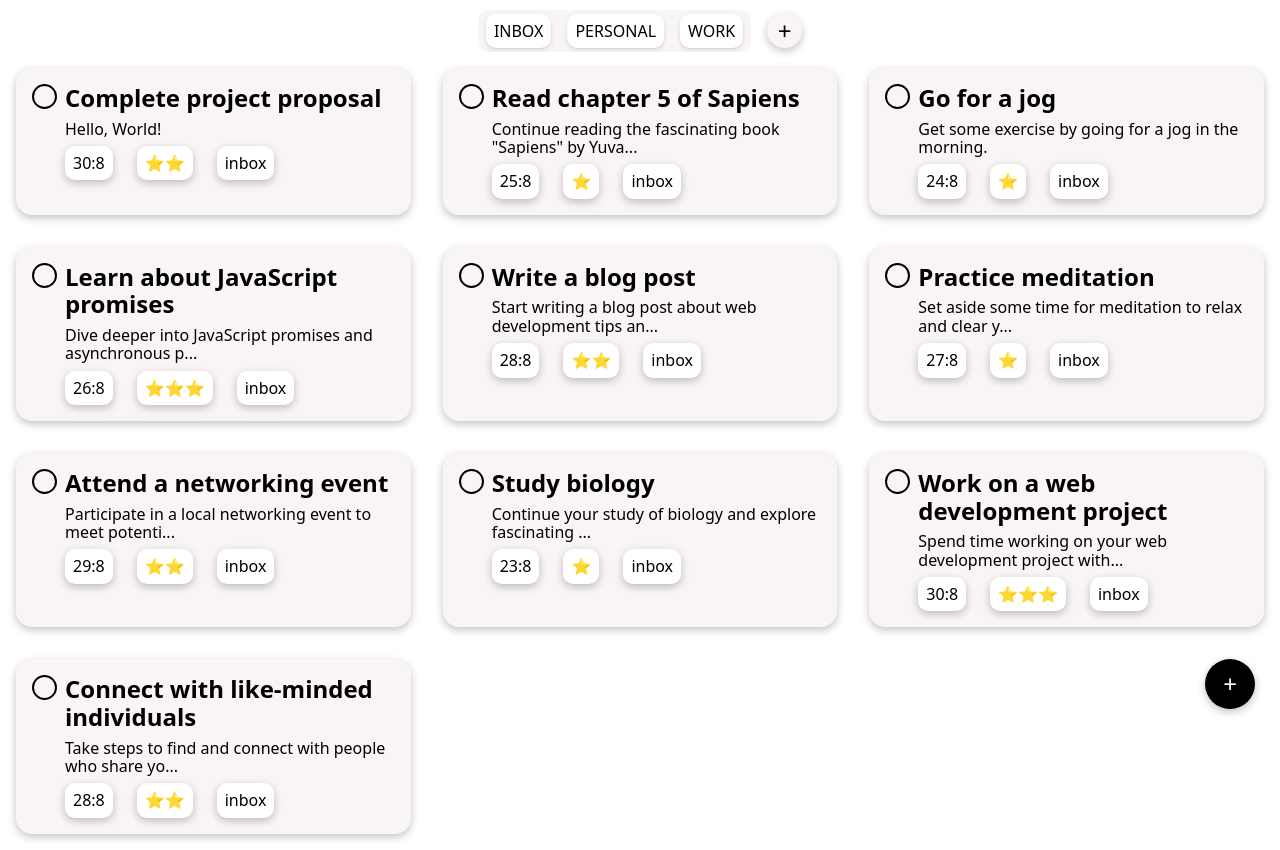
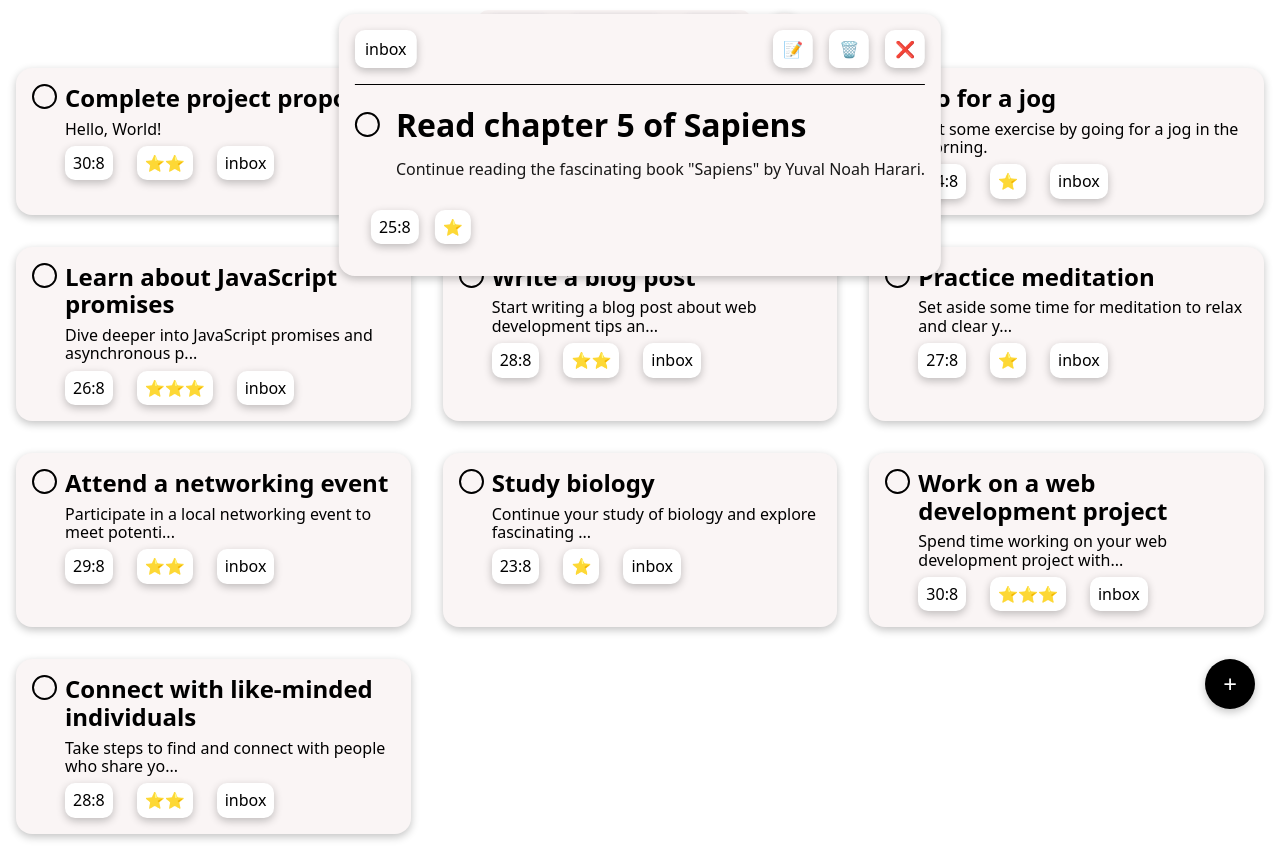
Before and after one commit to shravzzv/ODIN-Todo-list-project, a website built with webpack: page dist/index.html in a window 1280 px wide. Both pictures are taken after a click on the element 639 px from the left and 207 px from the top of the page. Shown: the part 66-916 px from the top of the page. Built offline with nearby package versions, Linux system fonts and the light colour scheme.

Commit message:
feat: Expand default todos on click

```diff
--- a/src/components/largeTodo.js
+++ b/src/components/expandedTodo.js
@@ -1,6 +1,6 @@
-const LargeTodo = ({ title, desc, due, priority, list }) => {
+const ExpandedTodo = ({ title, desc, due, priority, list }) => {
   const element = document.createElement('div')
-  element.className = 'largeTodo'
+  element.className = 'expTodo'
 
   const header = document.createElement('header')
 
@@ -66,4 +66,4 @@ const LargeTodo = ({ title, desc, due, priority, list }) => {
   return element
 }
 
-export default LargeTodo
+export default ExpandedTodo
--- a/src/index.js
+++ b/src/index.js
@@ -9,6 +9,7 @@ import Todos from './components/todos'
 import NewListModal from './components/newListModal'
 import NewTodoModal from './components/newTodoModal'
 import ShortTodo from './components/shortTodo'
+import ExpandedTodo from './components/expandedTodo'
 
 document.addEventListener('DOMContentLoaded', () => {
   const content = document.querySelector('#content')
@@ -183,4 +184,32 @@ document.addEventListener('DOMContentLoaded', () => {
 
   const newTodoForm = document.querySelector('.newTodoForm')
   newTodoForm.addEventListener('submit', handleTodoSubmit)
+
+  // Understand the problem:
+  // There are a list of dom nodes with the classname .shortTodo which when clicked should append to the document an element ExpandedTodo(todo) which takes a shortTodo's associated Todo object as the argument only if there isn't an ExpandedTodo already present.
+  // The ExpandedTodo can then either close the expandedTodo or delete the shortTodo.
+
+  // Plan:
+  // attach an eventListener to all the default shortTodos.
+  // on clicking them, create a handler handleOpenTodo which should
+  // create a new ExpandedTodo(todo) element and append it to the document
+  // the argument (todo) can be found by todos[index], where index is the index of shortTodo in the DOM list.
+
+  // problems:
+  // ! newly created todos may not have this event listener attached
+
+  const handleOpenTodo = (e) => {
+    const index = Array.from(defaultShortTodos).indexOf(e.currentTarget)
+    console.log(index)
+
+    // create and append new expanded todo
+    const newExpTodo = ExpandedTodo(todos[index])
+    newExpTodo.classList.add('show')
+    content.appendChild(newExpTodo)
+  }
+
+  const defaultShortTodos = document.querySelectorAll('.shortTodo')
+  Array.from(defaultShortTodos).forEach((todo) =>
+    todo.addEventListener('click', handleOpenTodo)
+  )
 })
--- a/src/styles/main.css
+++ b/src/styles/main.css
@@ -312,12 +312,12 @@ button:hover {
   color: var(--txt-clr-prm);
 }
 
-/* largeTodo */
-.largeTodo {
+/* expanded Todo */
+.expTodo {
   display: none;
 }
 
-.largeTodo.show {
+.expTodo.show {
   display: block;
   padding: 1em;
   border-radius: 1em;
@@ -332,7 +332,7 @@ button:hover {
   transform: translate(-50%);
 }
 
-.largeTodo > header {
+.expTodo > header {
   border-bottom: 1px solid var(--txt-clr-prm);
   display: flex;
   align-items: center;
@@ -340,29 +340,29 @@ button:hover {
   padding-bottom: 1em;
 }
 
-.largeTodo > header > button {
+.expTodo > header > button {
   border-color: transparent;
 }
 
-.largeTodo > header > button:first-of-type {
+.expTodo > header > button:first-of-type {
   margin-right: auto;
 }
 
-.largeTodo > main {
+.expTodo > main {
   display: flex;
   align-items: baseline;
   gap: 1em;
 }
 
-.largeTodo .title {
+.expTodo .title {
   margin-bottom: 0;
 }
 
-.largeTodo .desc {
+.expTodo .desc {
   opacity: 0.9;
 }
 
-.largeTodo .section {
+.expTodo .section {
   display: flex;
   align-items: center;
   justify-content: flex-start;
@@ -370,7 +370,7 @@ button:hover {
   margin: 1em;
 }
 
-.largeTodo .section button {
+.expTodo .section button {
   border: none;
 }
 
@@ -415,7 +415,7 @@ button:hover {
     transform: scale(1.015);
   }
 
-  .largeTodo.show {
+  .expTodo.show {
     width: max-content;
   }
 
```
Also changed, not shown: dist/main.js.
